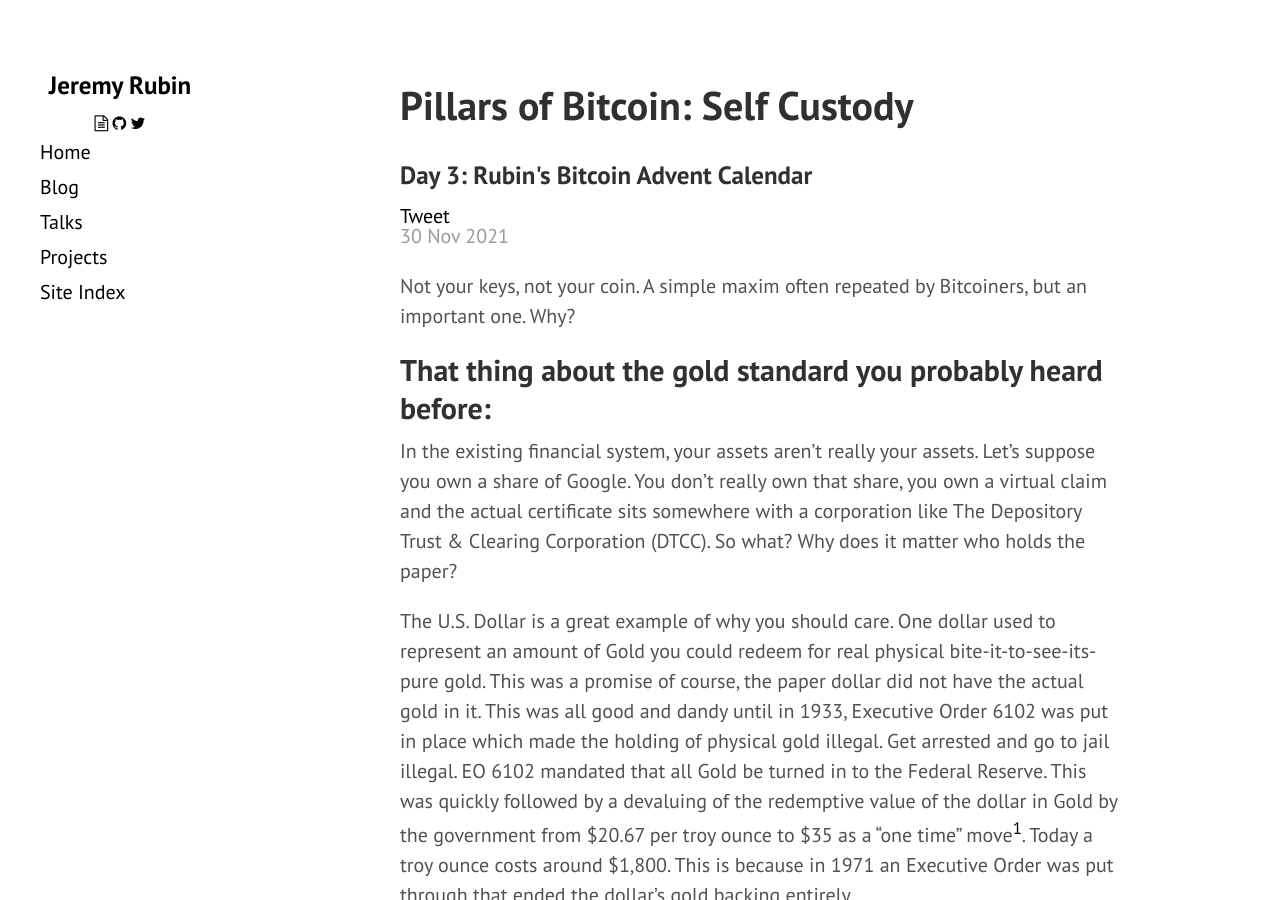
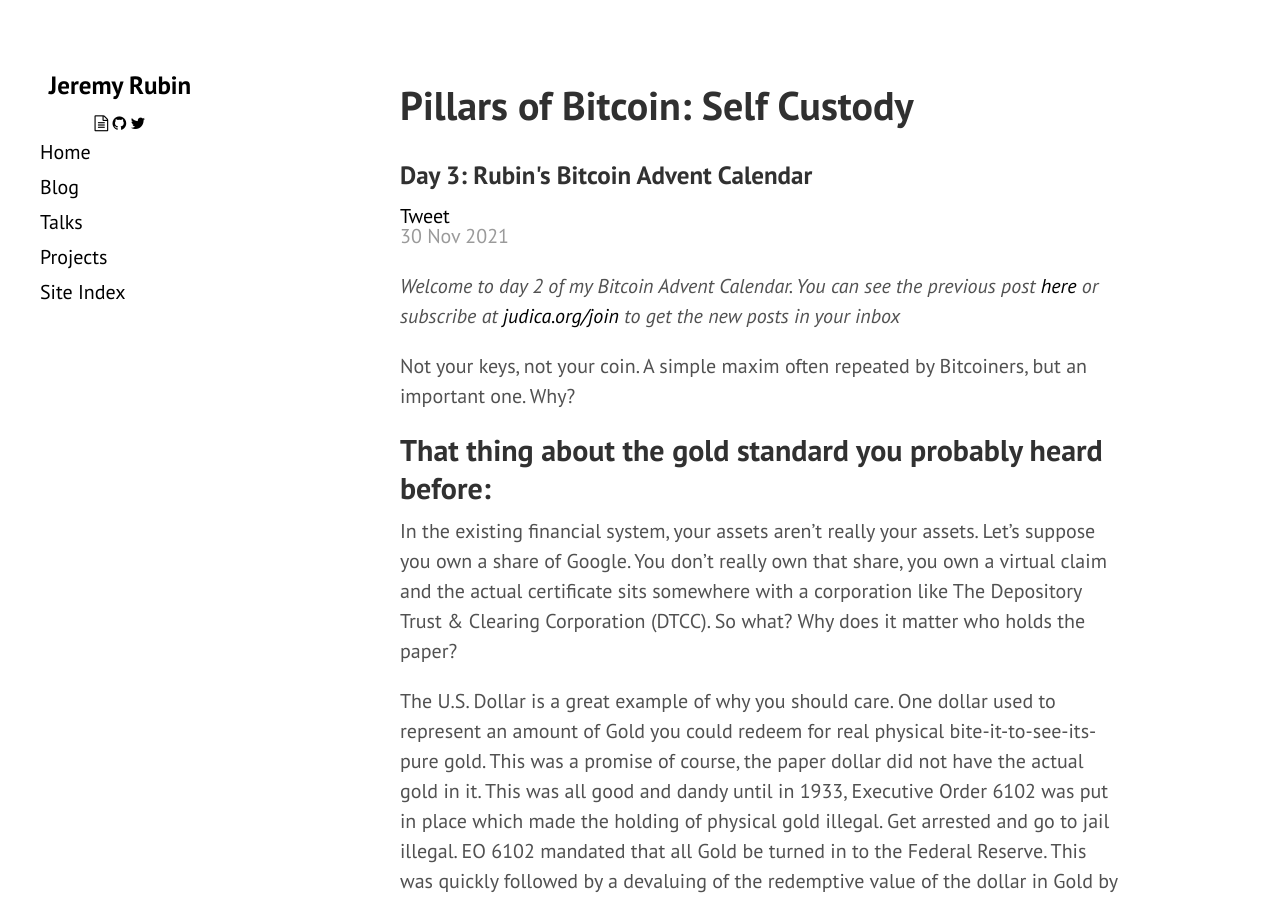
Before and after one commit to JeremyRubin/rubin.io, a Jekyll site: the page built from bitcoin/_posts/0000-00-00-advent-3.md, in a window 1280 px wide and 900 px high. Built offline with Jekyll 4.4.1, drawn with Linux system fonts in a browser that asks for light colours; comment, search, counter and statistics services are not loaded.

Commit message:
Fix linkbacks on early posts

```diff
--- a/bitcoin/_posts/0000-00-00-advent-3.md
+++ b/bitcoin/_posts/0000-00-00-advent-3.md
@@ -7,6 +7,14 @@
 date: 2021-11-30
 hashtags: [Bitcoin, AdventCalendar]
 ---
+
+
+_Welcome to day 2 of my Bitcoin Advent Calendar. You can see the previous post
+[here](/bitcoin/2021/11/29/advent-2/) or subscribe at
+[judica.org/join](https://judica.org/join) to get the new posts in your inbox_
+
+
+
 Not your keys, not your coin. A simple maxim often repeated by Bitcoiners, but
 an important one. Why?
 
```
Also changed, not shown: bitcoin/_posts/0000-00-00-advent-2.md (+5 -0 lines), bitcoin/_posts/0000-00-00-advent-4.md (+6 -0 lines).
